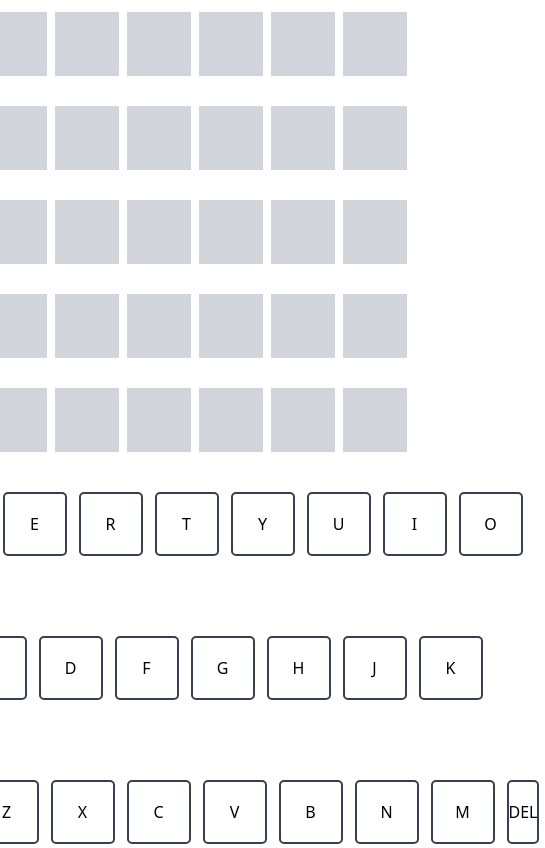
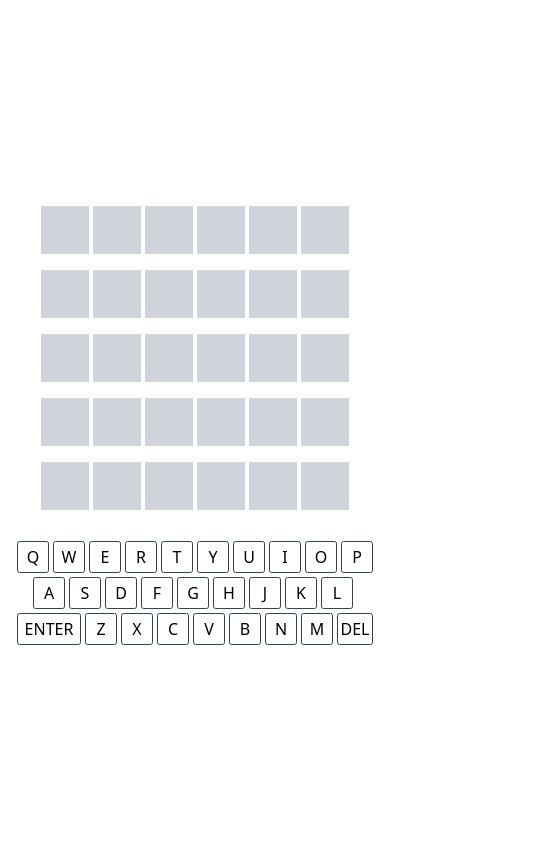
Before and after one commit to bprajeeth/StellarJS, a plain HTML site: page index.html in a window 390 px wide. Shown: the whole page, 545 px wide, since content can reach past the window. Drawn offline with nearby package versions, Linux system fonts and the light colour scheme.

Commit message:
mobile compatible

```diff
--- a/index.html
+++ b/index.html
@@ -1,6 +1,6 @@
 <!DOCTYPE html>
 <html lang="en">
-
+  <title>Stellar</title>
     <!-- style tag for the popup window -->
     <style>
         /* The Modal (background) */
@@ -89,11 +89,13 @@
 <head>
     <meta charset="UTF-8">
     <meta http-equiv="X-UA-Compatible" content="IE=edge">
+    <meta name="keywords" content="wordle, word game, stellar, words, game, fun, brain, teaser">
+    <meta name="description" content="A brain teser game that can be very fun to play!!">
     <meta name="viewport" content="width=device-width, initial-scale=1.0">
     <title>Document</title>
 </head>
-<body>
-    <div class="flex flex-col gap-5 justify-center items-center h-screen w-full">
+<body >
+    <div class="flex flex-col gap-5 justify-center items-center h-screen w-full ">
     <div id="entry" ></div>
     <div  id="keys" class="content-center"></div>
 
--- a/index.js
+++ b/index.js
@@ -205,7 +205,7 @@ function popup(win)  //function to fire up the pop-up
     var modal_body=document.getElementById("modal-body");
     if(win)
     {
-        var modal_line=`<p class="flex items-center justify-center items-center font-bold text-3xl">Congratulations !!</p>`;
+        var modal_line=`<p class="flex items-center justify-center font-bold text-3xl">Congratulations !!</p>`;
     }
     else{
         var modal_line=`<p class="flex justify-center items-center font text-2xl">The correct word</p>`;
@@ -219,27 +219,27 @@ var keyboard=['q','w','e','r','t','y','u','i','o','p','a','s','d','f','g','h','j
 var line=`<div>`;
 for(var i=0;i<10;i++)
 {
-    line=line+`<button id="${keyboard[i]}" class="rounded-[5px] w-[4rem] h-[4rem] border-2 border-gray-700 mx-1.5 my-1 hover:bg-gray-300" onclick="letters(id)">${keyboard[i].toUpperCase()}</button>`;
+    line=line+`<button id="${keyboard[i]}" class="sm:rounded-[5px] rounded-[2.5px] w-[2rem] h-[2rem] sm:w-[4rem] sm:h-[4rem] sm:border-2 border-[1px] border-gray-700 sm:mx-1.5 sm:my-1 mx-[2px] my-[2px] hover:bg-gray-300" onclick="letters(id)">${keyboard[i].toUpperCase()}</button>`;
 }
-line=line+`</div><div class="ml-9">`;
+line=line+`</div><div class="sm:ml-9 ml-4">`;
 for(var i=10;i<19;i++)
 {
-    line=line+`<button id="${keyboard[i]}" class="rounded-[5px] w-[4rem] h-[4rem] border-2 border-gray-700 mx-1.5 my-1 hover:bg-gray-300" onclick="letters(id)">${keyboard[i].toUpperCase()}</button>`;
+    line=line+`<button id="${keyboard[i]}" class="sm:rounded-[5px] rounded-[2.5px] w-[2rem] h-[2rem] sm:w-[4rem] sm:h-[4rem] sm:border-2 border-[1px] border-gray-700 sm:mx-1.5 sm:my-1 mx-[2px] my-[2px] hover:bg-gray-300" onclick="letters(id)">${keyboard[i].toUpperCase()}</button>`;
 }
 line=line+`</div><div class="flex">`;
 for(var i=19;i<28;i++)
 {
     if(keyboard[i]=="enter")
     {
-    line=line+`<button id="${keyboard[i]}" class="rounded-[5px] w-[7rem] h-[4rem] border-2 border-gray-700 mx-1.5 my-1 hover:bg-gray-300" onclick="enter()">${keyboard[i].toUpperCase()}</button>`;
+    line=line+`<button id="${keyboard[i]}" class="sm:rounded-[5px] rounded-[2.5px] w-[4rem] h-[2rem] sm:w-[7rem] sm:h-[4rem] sm:border-2 border-[1px] border-gray-700 sm:mx-1.5 sm:my-1 mx-[2px] my-[2px] hover:bg-gray-300" onclick="enter()">${keyboard[i].toUpperCase()}</button>`;
     }
     else if(keyboard[i]=="del")
     {
-        line=line+`<button id="${keyboard[i]}"class="flex-1 w-full rounded-[5px] h-[4rem] border-2 border-gray-700 mx-1.5 my-1 hover:bg-gray-300" onclick="backspace()">${keyboard[i].toUpperCase()}</button>`;
+        line=line+`<button id="${keyboard[i]}"class="flex-1 w-full sm:rounded-[5px] rounded-[2.5px] h-[2rem] sm:h-[4rem] sm:border-2 border-[1px] border-gray-700 sm:mx-1.5 sm:my-1 mx-[2px] my-[2px] hover:bg-gray-300" onclick="backspace()">${keyboard[i].toUpperCase()}</button>`;
     }
     else
     {
-    line=line+`<button id="${keyboard[i]}" class="rounded-[5px] w-[4rem] h-[4rem] border-2 border-gray-700 mx-1.5 my-1 hover:bg-gray-300" onclick="letters(id)">${keyboard[i].toUpperCase()}</button>`;
+    line=line+`<button id="${keyboard[i]}" class="sm:rounded-[5px] rounded-[2.5px] w-[2rem] h-[2rem] sm:w-[4rem] sm:h-[4rem] sm:border-2 border-[1px] border-gray-700 sm:mx-1.5 sm:my-1 mx-[2px] my-[2px] hover:bg-gray-300" onclick="letters(id)">${keyboard[i].toUpperCase()}</button>`;
     }
 }
 line=line+`</div>`;
@@ -249,18 +249,18 @@ key.innerHTML=line;
 random_word() // callikng the random word function
 // original=random_word()
 // console.log(original)
-var box=`<div class="flex px-[10px] py-[10px] m-0.5">`;
+var box=`<div class="flex px-[10px] sm:py-[10px] py-[5px] m-0.5">`;
 id=1;
 for(var i=0;i<5;i++)
 {
     for(var j=0;j<6;j++)
     {
-        box=box+`<div id="${id}" class="flex items-center justify-center bg-gray-300 w-[4rem] h-[4rem] px-[10px] py-[10px] m-1 text-xl font-medium"></div>`;
+        box=box+`<div id="${id}" class="flex items-center justify-center bg-gray-300 w-[3rem] h-[3rem] sm:w-[4rem] sm:h-[4rem] px-[10px] py-[10px] sm:m-1 m-[2px] text-xl font-medium"></div>`;
         id=id+1;
     }
     if(i<4)
     {
-        box=box+`</div><div class="flex px-[10px] py-[10px] m-0.5">`
+        box=box+`</div><div class="flex px-[10px] sm:py-[10px] py-[5px] m-0.5">`
     }
     else
     {
```
